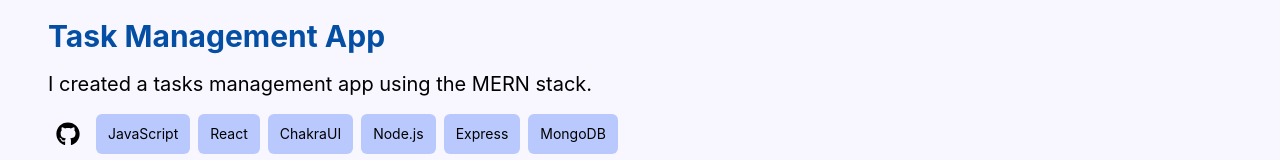
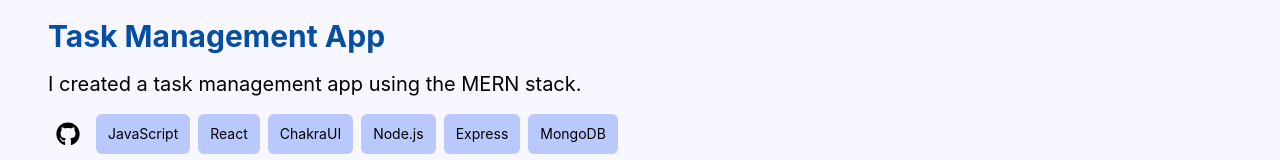
Before and after one commit to philpetersohn/phil-petersohn-website, a React (Vite) app: page /projects in a window 1280 px wide. Shown: the part 266-426 px from the top of the page. Built offline with nearby package versions, Linux system fonts and the light colour scheme.

Commit message:
Fix typo

```diff
--- a/src/pages/Projects.jsx
+++ b/src/pages/Projects.jsx
@@ -10,7 +10,7 @@
   const projects = [
     {
       title: "Task Management App",
-      description: "I created a tasks management app using the MERN stack.",
+      description: "I created a task management app using the MERN stack.",
       techStack: [
         "JavaScript",
         "React",
```
